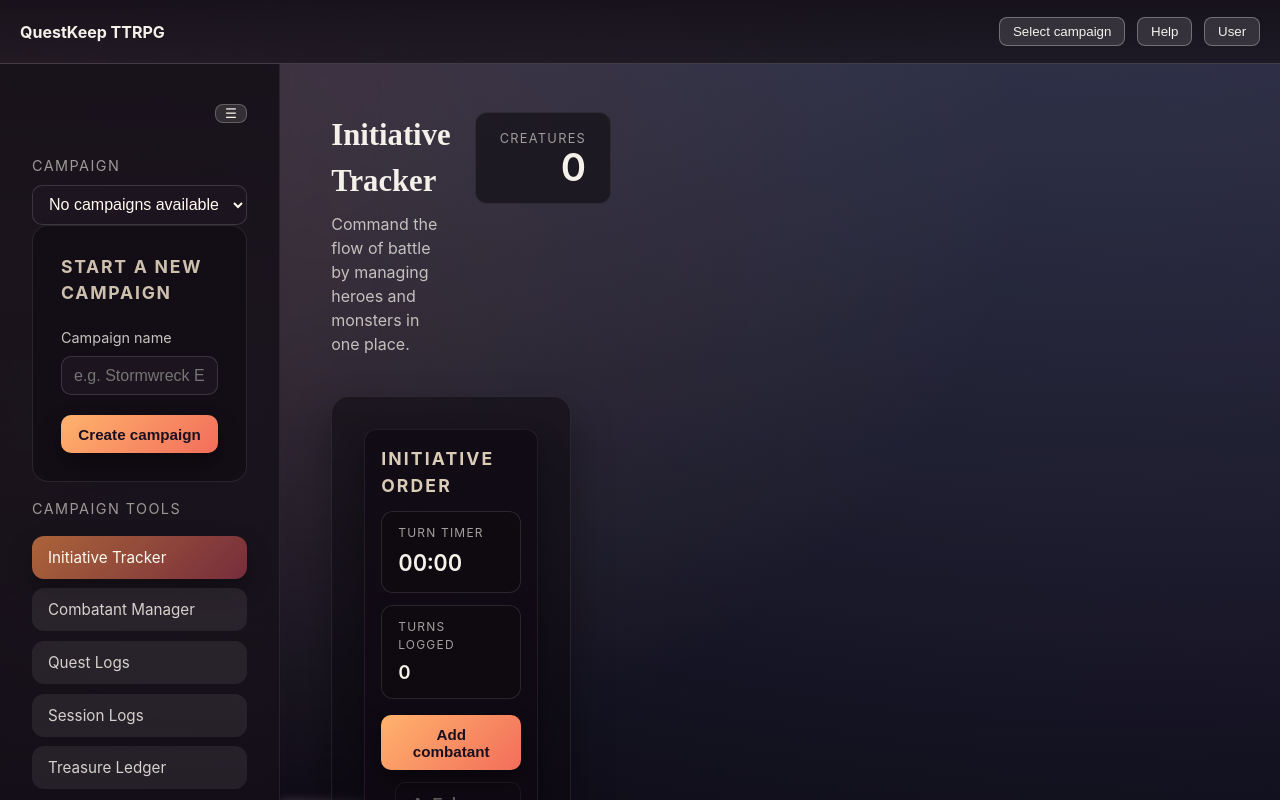
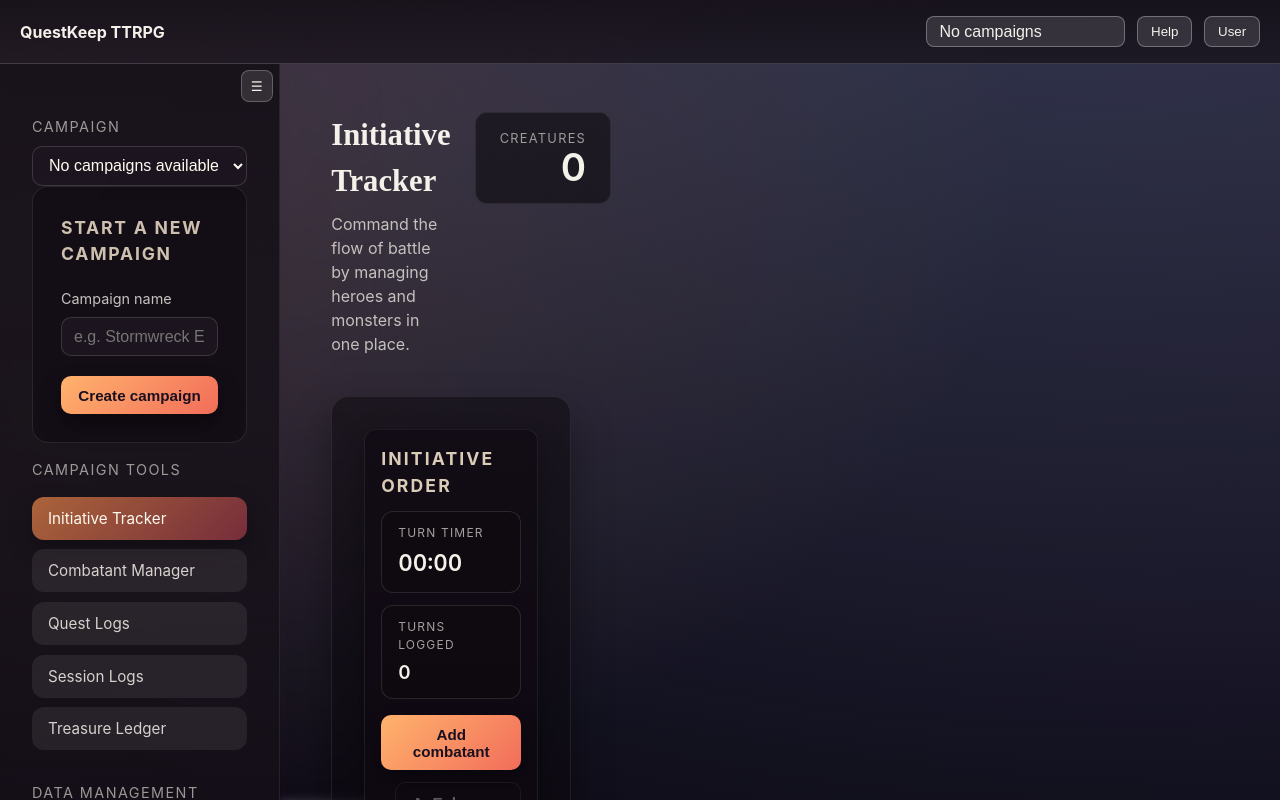
Before and after one commit to FireHeartA/DND, a React (Vite) app in the folder apps/dnd-initiative-tracker/: page / in a window 1280 px wide. Shown: the top 800 px of the page. Built offline with nearby package versions, Linux system fonts and the light colour scheme.

Commit message:
Update sidebar toggle position and campaign dropdown

```diff
--- a/apps/dnd-initiative-tracker/src/App.css
+++ b/apps/dnd-initiative-tracker/src/App.css
@@ -42,11 +42,20 @@
   padding: 0.4rem 0.8rem;
 }
 
+.top-bar__campaign-select {
+  display: inline-flex;
+}
+
+.top-bar__select {
+  appearance: none;
+  cursor: pointer;
+}
+
 .sidebar {
   backdrop-filter: blur(6px);
   background: linear-gradient(180deg, rgba(21, 16, 24, 0.92), rgba(21, 16, 24, 0.7));
   border-right: 1px solid rgba(244, 241, 234, 0.08);
-  padding: 2.5rem 2rem;
+  padding: 3.25rem 2rem 2.5rem;
   display: flex;
   flex-direction: column;
   gap: 2rem;
@@ -66,7 +75,9 @@
 }
 
 .sidebar__toggle {
-  align-self: flex-end;
+  position: absolute;
+  top: 0.4rem;
+  right: 0.4rem;
   width: 2rem;
   height: 2rem;
   border-radius: 8px;
--- a/apps/dnd-initiative-tracker/src/App.tsx
+++ b/apps/dnd-initiative-tracker/src/App.tsx
@@ -1,6 +1,6 @@
 import { useCallback, useEffect, useMemo, useRef, useState } from 'react'
 import type { ChangeEvent } from 'react'
-import { useDispatch, useStore } from 'react-redux'
+import { useDispatch, useSelector, useStore } from 'react-redux'
 import './App.css'
 import { Sidebar, ViewMode } from './components/layout/Sidebar'
 import { CampaignManagerView } from './components/campaign/CampaignManagerView'
@@ -13,7 +13,9 @@ import {
   type LoadCombatStateArgs,
 } from './store/combatSlice'
 import {
+  createCampaign as createCampaignAction,
   loadState as loadCampaignStateAction,
+  setActiveCampaign as setActiveCampaignAction,
   type LoadCampaignStateArgs,
 } from './store/campaignSlice'
 import {
@@ -21,6 +23,7 @@ import {
   type LoadMonsterLibraryArgs,
 } from './store/monsterLibrarySlice'
 import type { AppDispatch, AppRootState } from './store'
+import type { RootState } from './types'
 
 /**
  * Renders the root application layout and orchestrates data import/export actions.
@@ -35,6 +38,13 @@ function App() {
   const [isSidebarMinimized, setIsSidebarMinimized] = useState(false)
   const fileInputRef = useRef<HTMLInputElement | null>(null)
   const initialStateRef = useRef<string>('')
+
+  const campaigns = useSelector((state: RootState) => state.campaigns.campaigns)
+  const activeCampaignId = useSelector((state: RootState) => state.campaigns.activeCampaignId)
+  const sortedCampaigns = useMemo(
+    () => [...campaigns].sort((a, b) => a.createdAt - b.createdAt),
+    [campaigns],
+  )
 
   const getComparableState = useCallback(() => {
     const state = store.getState()
@@ -71,6 +81,26 @@ function App() {
   const handleViewChange = useCallback((view: ViewMode) => {
     setActiveView(view)
   }, [])
+
+
+  const handleTopBarCampaignChange = useCallback(
+    (event: ChangeEvent<HTMLSelectElement>) => {
+      const selectedValue = event.target.value
+      if (selectedValue === '__create__') {
+        const campaignName = window.prompt('Enter a name for your new campaign:')?.trim()
+        if (campaignName) {
+          dispatch(createCampaignAction({ name: campaignName }))
+        }
+        event.target.value = activeCampaignId ?? ''
+        return
+      }
+
+      if (selectedValue) {
+        dispatch(setActiveCampaignAction(selectedValue))
+      }
+    },
+    [activeCampaignId, dispatch],
+  )
 
   /**
    * Creates a downloadable JSON snapshot of the current Redux state.
@@ -214,7 +244,20 @@ function App() {
       <header className="top-bar">
         <div className="top-bar__brand">QuestKeep TTRPG</div>
         <div className="top-bar__actions">
-          <button type="button" className="top-bar__button">Select campaign</button>
+          <label className="top-bar__campaign-select">
+            <span className="visually-hidden">Select or create campaign</span>
+            <select
+              className="top-bar__button top-bar__select"
+              value={activeCampaignId ?? ""}
+              onChange={handleTopBarCampaignChange}
+            >
+              <option value="" disabled>{sortedCampaigns.length === 0 ? "No campaigns" : "Select campaign"}</option>
+              <option value="__create__">Create new campaign…</option>
+              {sortedCampaigns.map((campaign) => (
+                <option key={campaign.id} value={campaign.id}>{campaign.name}</option>
+              ))}
+            </select>
+          </label>
 
           <button type="button" className="top-bar__button">Help</button>
           <button type="button" className="top-bar__button">User</button>
```
